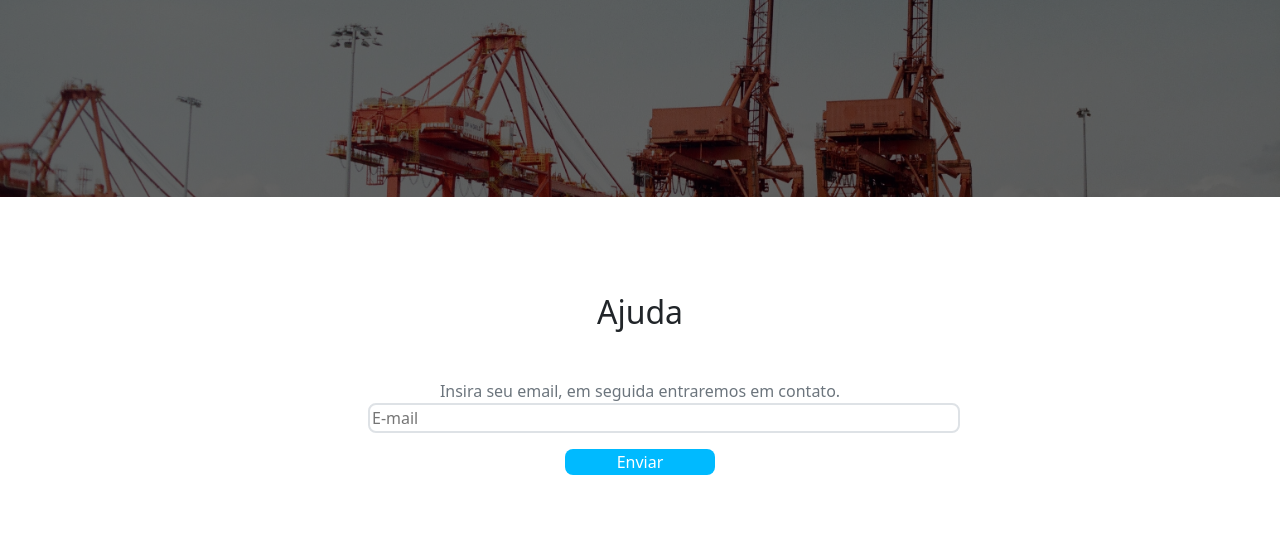
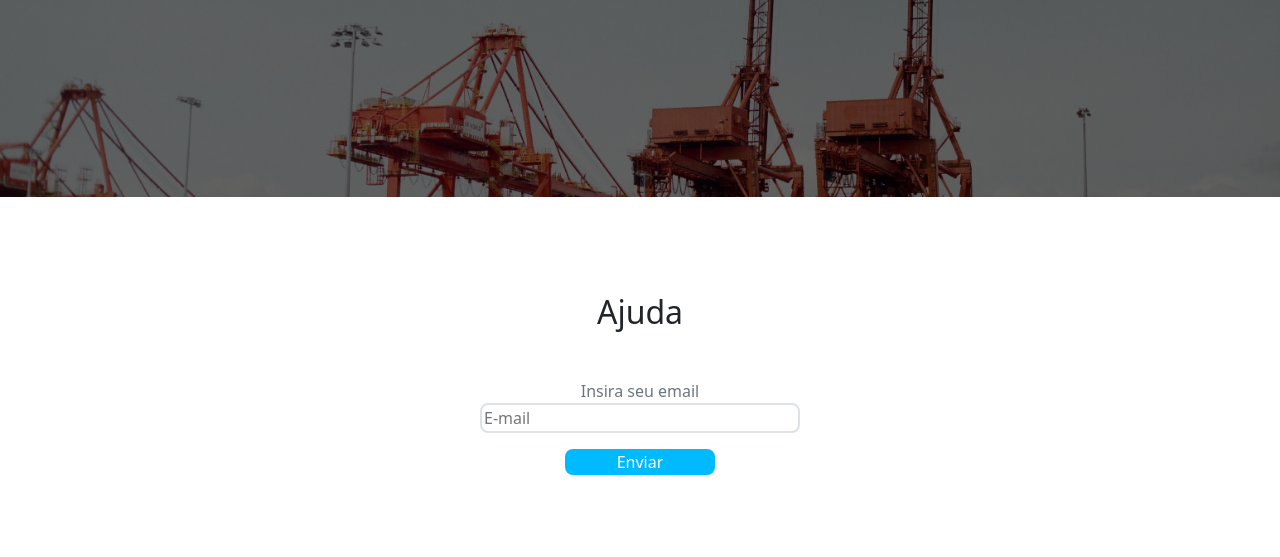
Before and after one commit to luivlty/Fastline-Logistica, a plain HTML site: page index.html in a window 1280 px wide. Shown: the part 1898-2455 px from the top of the page. Drawn offline with nearby package versions, Linux system fonts and the light colour scheme.

Commit message:
Add files via upload

```diff
--- a/index.html
+++ b/index.html
@@ -201,10 +201,10 @@
         <section class="p-5" id="contato">
             <div>
                 <h2 class="text-center mb-5 mt-5">Ajuda</h2>
-                <div class="col-12 col-sm-4 text-secondary mt-3 mb-5 w-100">
+                <div class="text-secondary mt-3 mb-5">
                     <div class="d-flex flex-column align-items-center">
-                        <p class="text-left">Insira seu email, em seguida entraremos em contato.</p>
-                        <input type="text" placeholder="E-mail" class="rounded-3 border border-2 w-50 ms-5">
+                        <p>Insira seu email</p>
+                        <input type="text" placeholder="E-mail" class="rounded-3 border border-2 email-input">
                     </div>
                     <div class="d-flex flex-column align-items-center">
                         <button class="button-about rounded-3 border-0 mb-2 mt-3"><a href="#"
--- a/style.css
+++ b/style.css
@@ -377,3 +377,10 @@ footer {
 }
 
 /* // BOTÃO SANDUICHE */
+
+/* INPUT EMAIL */
+.email-input{
+    max-width: 600px !important;
+    min-width: 320px;
+}
+/* // */
```
